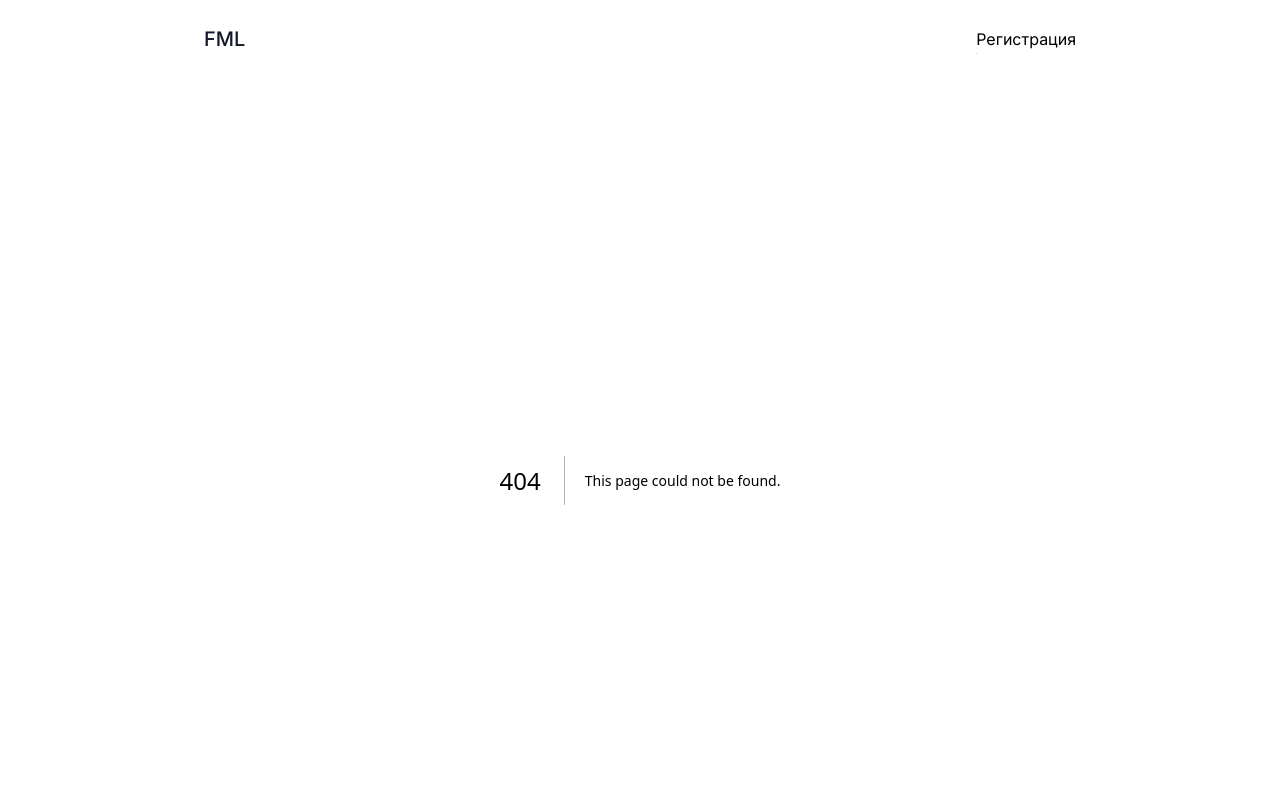
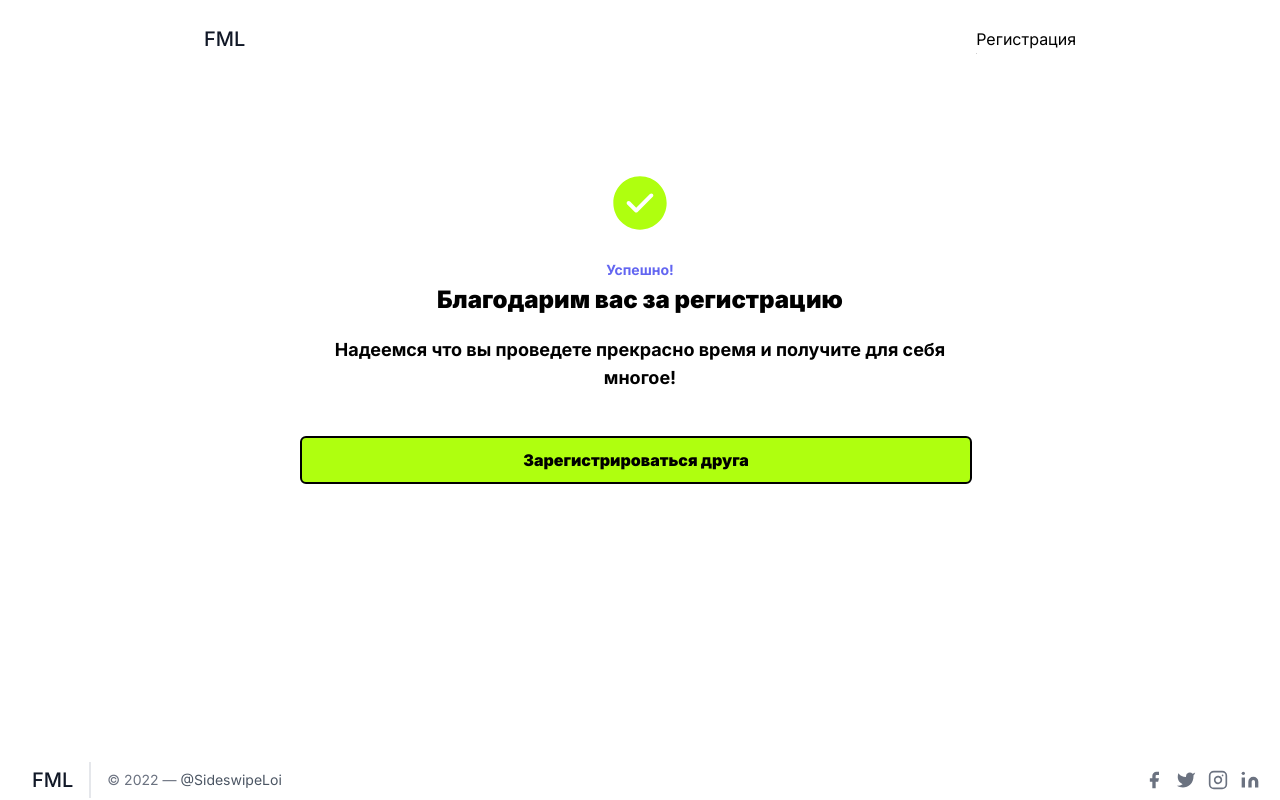
Before and after one commit to LashaLoi/fml, a Next.js app: page /info in a window 1280 px wide. Before the commit this address had no page. Shown: the top 800 px of the page. Built offline with nearby package versions, Linux system fonts and the light colour scheme.

Commit message:
add backend

```diff
--- /dev/null
+++ b/pages/info.tsx
@@ -0,0 +1,109 @@
+import { motion } from "framer-motion";
+import Link from "next/link";
+
+export default function Info() {
+  return (
+    <section className="py-24 sm:mb-[140px] mb-0">
+      <div className="container px-4 mx-auto">
+        <div className="max-w-2xl mx-auto text-center">
+          <motion.span
+            initial={{
+              opacity: 0,
+            }}
+            animate={{
+              opacity: 1,
+            }}
+            transition={{
+              delay: 0,
+              duration: 0.3,
+            }}
+            className="inline-block mx-auto mb-6"
+          >
+            <svg
+              width="54"
+              height="54"
+              viewBox="0 0 54 54"
+              fill="none"
+              xmlns="http://www.w3.org/2000/svg"
+            >
+              <path
+                d="M26.9999 0.333374C12.3066 0.333374 0.333252 12.3067 0.333252 27C0.333252 41.6934 12.3066 53.6667 26.9999 53.6667C41.6933 53.6667 53.6666 41.6934 53.6666 27C53.6666 12.3067 41.6933 0.333374 26.9999 0.333374ZM39.7466 20.8667L24.6266 35.9867C24.2532 36.36 23.7466 36.5734 23.2133 36.5734C22.6799 36.5734 22.1733 36.36 21.7999 35.9867L14.2533 28.44C13.4799 27.6667 13.4799 26.3867 14.2533 25.6134C15.0266 24.84 16.3066 24.84 17.0799 25.6134L23.2133 31.7467L36.9199 18.04C37.6933 17.2667 38.9733 17.2667 39.7466 18.04C40.5199 18.8134 40.5199 20.0667 39.7466 20.8667Z"
+                fill="#AFFF0F"
+              ></path>
+            </svg>
+          </motion.span>
+          <motion.span
+            initial={{
+              opacity: 0,
+            }}
+            animate={{
+              opacity: 1,
+            }}
+            transition={{
+              delay: 0,
+              duration: 0.3,
+            }}
+            className="block mb-1 text-sm font-bold text-indigo-500"
+          >
+            Успешно!
+          </motion.span>
+          <motion.h3
+            initial={{
+              opacity: 0,
+            }}
+            animate={{
+              opacity: 1,
+            }}
+            transition={{
+              delay: 0.3,
+              duration: 0.3,
+            }}
+            className="text-2xl font-black mb-5"
+          >
+            Благодарим вас за регистрацию
+          </motion.h3>
+          <motion.p
+            initial={{
+              opacity: 0,
+            }}
+            animate={{
+              opacity: 1,
+            }}
+            transition={{
+              delay: 0.5,
+              duration: 0.3,
+            }}
+            className="text-lg font-bold mb-12"
+          >
+            Надеемся что вы проведете прекрасно время и получите для себя
+            многое!
+          </motion.p>
+          <Link
+            className="group relative inline-block h-12 w-full xs:w-60 bg-blueGray-900 rounded-md"
+            href="/register"
+          >
+            <motion.div
+              initial={{
+                opacity: 0,
+              }}
+              animate={{
+                opacity: 1,
+              }}
+              transition={{
+                delay: 0.5,
+                duration: 0.3,
+              }}
+              className="absolute top-0 left-0 transform -translate-y-1 -translate-x-1 w-full h-full group-hover:translate-y-0 group-hover:translate-x-0 transition duration-300"
+            >
+              <div className="flex h-full w-full items-center justify-center bg-[#AFFF0F] border-2 border-black rounded-md">
+                <span className="text-base font-black text-black">
+                  Зарегистрироваться друга
+                </span>
+              </div>
+            </motion.div>
+          </Link>
+        </div>
+      </div>
+    </section>
+  );
+}
--- a/pages/register.tsx
+++ b/pages/register.tsx
@@ -1,14 +1,68 @@
 import Select from "components/Select";
 import Textarea from "components/Textarea";
+import { useRouter } from "next/router";
+import { useState } from "react";
 import { useForm } from "react-hook-form";
+import { supabase } from "supabaseClient";
 import Input from "../components/Input";
+
+const Notification = ({ onClose }: any) => (
+  <div className="z-50 fixed right-0 bottom-0 p-4">
+    <div className="w-full max-w-xl p-6 mt-auto ml-auto bg-gray-500 rounded-lg">
+      <div className="flex items-start justify-between -mx-2">
+        <div className="flex items-start px-2">
+          <div className="ml-2">
+            <h5 className="text-gray-100 font-semibold">Что-то пошло не так</h5>
+            <span className="text-xs font-medium text-gray-300">
+              Попробуйте еще раз или напишите нам
+            </span>
+          </div>
+        </div>
+        <div className="px-2">
+          <button
+            className="inline-block text-gray-400 hover:text-gray-300"
+            onClick={onClose}
+          >
+            <svg
+              width="12"
+              height="12"
+              viewBox="0 0 12 12"
+              fill="none"
+              xmlns="http://www.w3.org/2000/svg"
+            >
+              <path
+                d="M7.17501 5.99999L10.7583 2.42499C10.9153 2.26807 11.0034 2.05524 11.0034 1.83333C11.0034 1.61141 10.9153 1.39858 10.7583 1.24166C10.6014 1.08474 10.3886 0.996582 10.1667 0.996582C9.94476 0.996582 9.73193 1.08474 9.57501 1.24166L6.00001 4.82499L2.42501 1.24166C2.26809 1.08474 2.05526 0.996582 1.83334 0.996582C1.61143 0.996582 1.3986 1.08474 1.24168 1.24166C1.08476 1.39858 0.9966 1.61141 0.9966 1.83333C0.9966 2.05524 1.08476 2.26807 1.24168 2.42499L4.82501 5.99999L1.24168 9.57499C1.16357 9.65246 1.10157 9.74463 1.05927 9.84618C1.01696 9.94773 0.995178 10.0566 0.995178 10.1667C0.995178 10.2767 1.01696 10.3856 1.05927 10.4871C1.10157 10.5887 1.16357 10.6809 1.24168 10.7583C1.31915 10.8364 1.41131 10.8984 1.51286 10.9407C1.61441 10.983 1.72333 11.0048 1.83334 11.0048C1.94335 11.0048 2.05227 10.983 2.15382 10.9407C2.25537 10.8984 2.34754 10.8364 2.42501 10.7583L6.00001 7.17499L9.57501 10.7583C9.65248 10.8364 9.74465 10.8984 9.8462 10.9407C9.94775 10.983 10.0567 11.0048 10.1667 11.0048C10.2767 11.0048 10.3856 10.983 10.4872 10.9407C10.5887 10.8984 10.6809 10.8364 10.7583 10.7583C10.8364 10.6809 10.8984 10.5887 10.9408 10.4871C10.9831 10.3856 11.0048 10.2767 11.0048 10.1667C11.0048 10.0566 10.9831 9.94773 10.9408 9.84618C10.8984 9.74463 10.8364 9.65246 10.7583 9.57499L7.17501 5.99999Z"
+                fill="currentColor"
+              ></path>
+            </svg>
+          </button>
+        </div>
+      </div>
+    </div>
+  </div>
+);
 
 export default function RegisterPage() {
   const { handleSubmit, register } = useForm();
-  const onSubmit = (data: any) => console.log(data);
+  const router = useRouter();
+
+  const [open, setOpen] = useState(false);
+
+  const onSubmit = async (data: any) => {
+    try {
+      await supabase.from("Users").insert([data]);
+
+      router.push("/info");
+    } catch (error) {
+      console.log({ error });
+
+      setOpen(true);
+    }
+  };
 
   return (
     <div className="p-8 bg-gray-900">
+      {open && <Notification onClise={() => setOpen(false)} />}
       <form onSubmit={handleSubmit(onSubmit)}>
         <div className="flex flex-wrap items-center -mx-4 pb-8 mb-8 border-b border-gray-400 border-opacity-20">
           <div className="w-full sm:w-1/3 px-4 mb-4 sm:mb-0">
--- /dev/null
+++ b/supabaseClient.ts
@@ -0,0 +1,7 @@
+import { createClient } from "@supabase/supabase-js";
+
+const supabaseUrl = "https://ujnqdewxljiuegdsrbae.supabase.co";
+const supabaseKey =
+  "eyJhbGciOiJIUzI1NiIsInR5cCI6IkpXVCJ9.eyJpc3MiOiJzdXBhYmFzZSIsInJlZiI6InVqbnFkZXd4bGppdWVnZHNyYmFlIiwicm9sZSI6InNlcnZpY2Vfcm9sZSIsImlhdCI6MTY2OTg5NTQzOCwiZXhwIjoxOTg1NDcxNDM4fQ.5sJB15KfBicGBPQAd2xgE4Gquyp9VsewZSXRDSEN1TI";
+
+export const supabase = createClient(supabaseUrl, supabaseKey);
```
